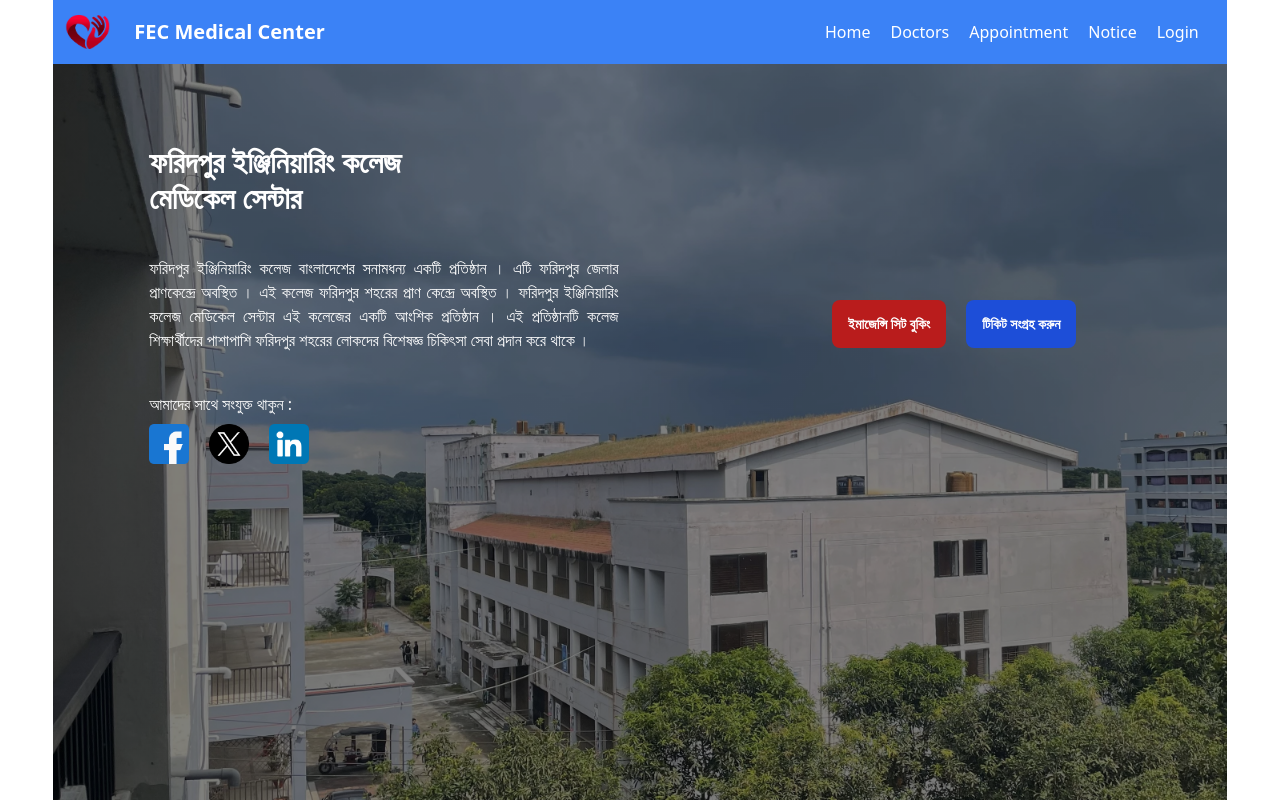
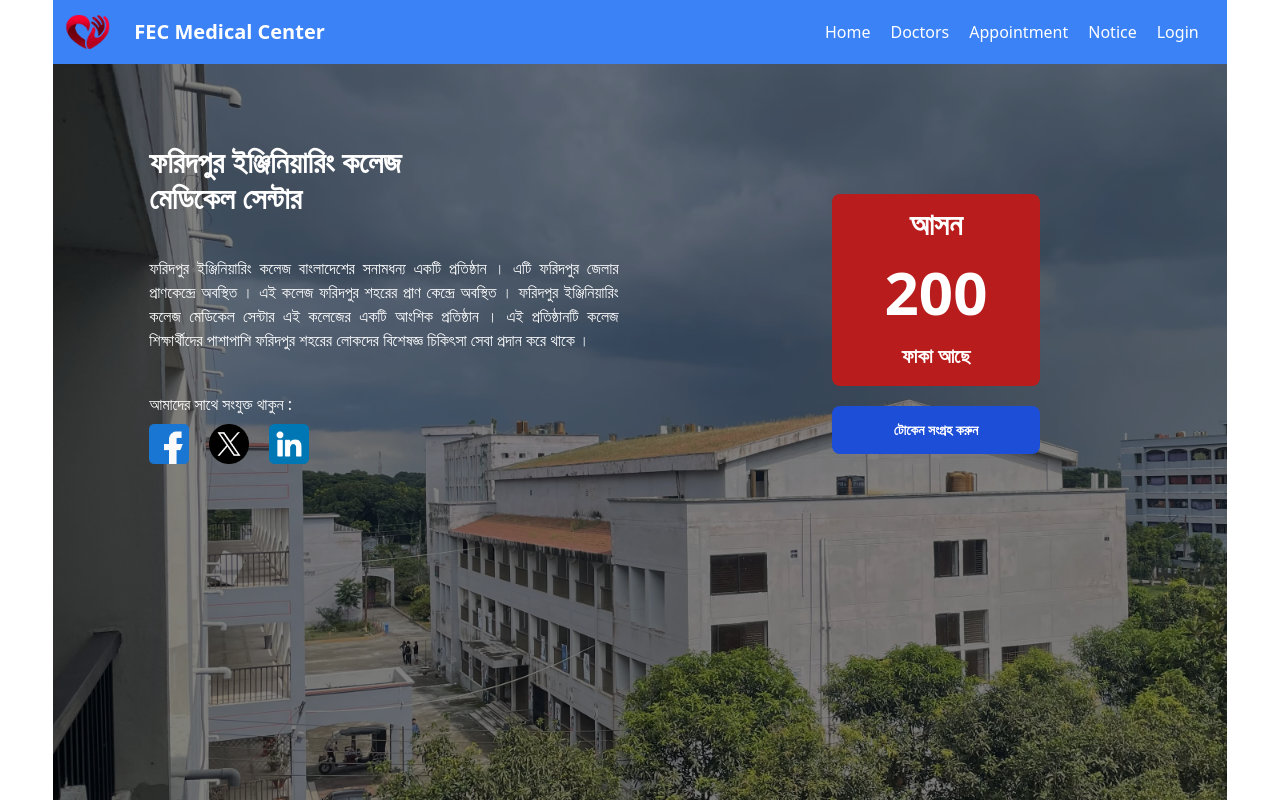
Before and after one commit to NafisOfficial/Hospital-management-system, a React (Vite) app: page / in a window 1280 px wide. Shown: the top 800 px of the page. Built offline with nearby package versions, Linux system fonts and the light colour scheme; no server answers.

Commit message:
set update done

```diff
--- a/src/Pages/Home/Parallax/Parallax.jsx
+++ b/src/Pages/Home/Parallax/Parallax.jsx
@@ -38,8 +38,15 @@ const Parallax = () => {
             </div>
           </div>
         </div>
-        <div className="flex gap-5"><button className="btn bg-red-700 border-none text-white"><Link to='/emergency'>ইমাজেন্সি সিট বুকিং</Link></button>
-        <button className="btn bg-blue-700 border-none text-white"><Link to='/appointment'>টিকিট সংগ্রহ করুন</Link></button>
+        <div className="flex flex-col gap-5">
+          <div className="px-5 py-3 w-52 h-48 rounded-lg flex flex-col gap-5 items-center text-center bg-red-700 border-none text-white">
+            <div className="text-3xl font-bold">আসন</div>
+            <div className="text-6xl font-bold">200</div>
+            <div className="text-xl font-bold">ফাকা আছে</div>
+          </div>
+          <button className="btn bg-blue-700 border-none text-white">
+            <Link to="/appointment">টোকেন সংগ্রহ করুন</Link>
+          </button>
         </div>
       </div>
     </div>
```
Also changed, not shown: src/Pages/Home/Parallax/parallax.css (line endings or trailing spaces).
